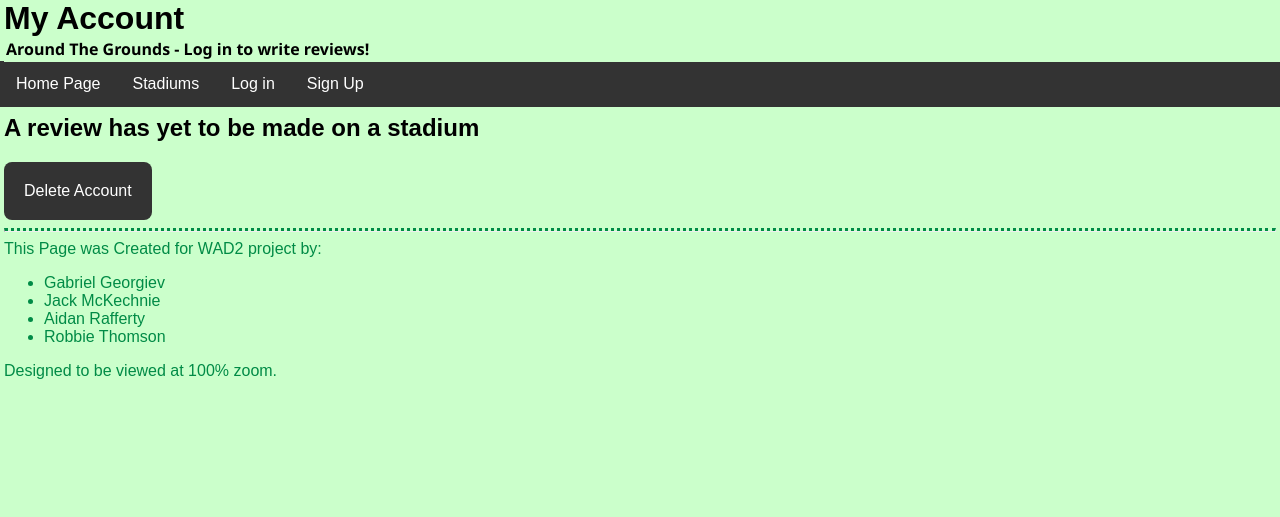
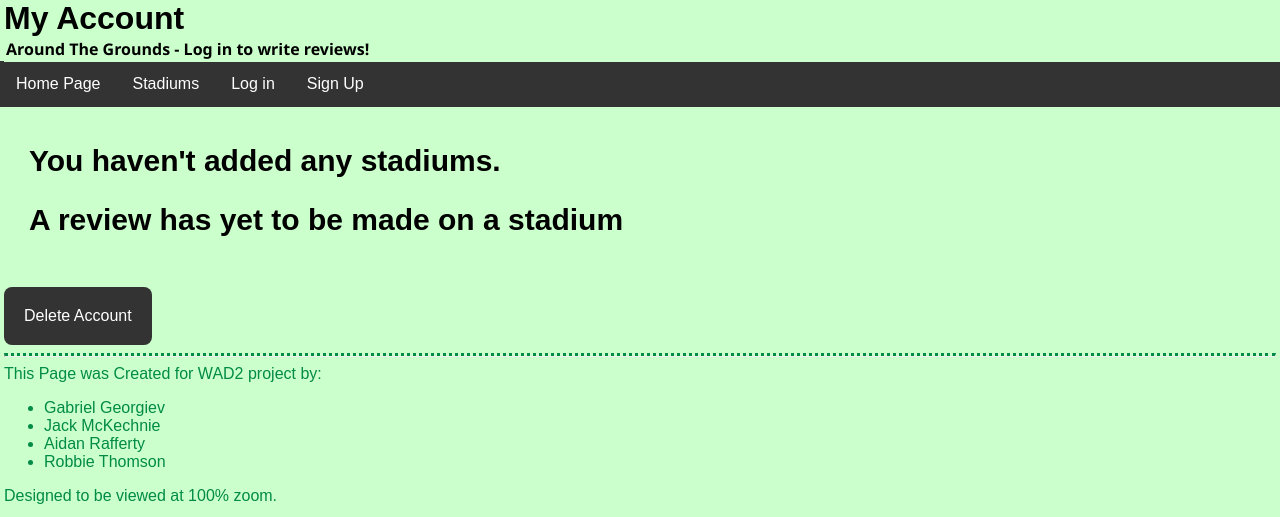
Before and after one commit to AidanRafferty/around_the_grounds, a Django app: page /ATGApp/account/ in a window 1280 px wide. Shown: the top 517 px of the page. Run offline with Django 3.2, Linux system fonts and the light colour scheme; parts of the project's set-up code (start-up, migrations or seed data) failed here and were passed over; some libraries are stand-ins or nearby versions.

Commit message:
lat long & clean

```diff
--- a/ATGApp/forms.py
+++ b/ATGApp/forms.py
@@ -9,6 +9,8 @@ class addStadiumForm(forms.ModelForm):
     postcode = forms.CharField(Stadium._meta.get_field("postcode").max_length, help_text="Please enter the Postcode of the Stadium.")
     homeTeam = forms.CharField(Stadium._meta.get_field("homeTeam").max_length, help_text="What is the home team that plays at the Stadium.")
     description = forms.CharField(Stadium._meta.get_field("description").max_length, help_text="Please give a small description of the Stadium. (MAX 500 characters)", widget = forms.TextInput(attrs={'class':'largeInput'}))
+    latitude = forms.CharField(Stadium._meta.get_field("latitude").max_length, help_text="Please enter the Latitude")
+    longitude = forms.CharField(Stadium._meta.get_field("longitude").max_length, help_text="Please enter the Longitude")
     #image input
     photo = forms.ImageField(help_text = "Upload a picture of the stadium ")
 
@@ -23,7 +25,7 @@ class addStadiumForm(forms.ModelForm):
     class Meta:
         # Provide an association between the ModelForm and a model
         model = Stadium
-        fields = ('name','capacity', 'postcode', 'homeTeam', 'description','photo')
+        fields = ('name', 'homeTeam', 'capacity', 'description', 'postcode', 'latitude', 'longitude', 'photo')
 
 
 class ReviewForm(forms.ModelForm):
--- a/ATGApp/views.py
+++ b/ATGApp/views.py
@@ -142,7 +142,13 @@ def account(request):
         reviews = Review.objects.order_by('-date').filter(user=user_profile)
         for review in reviews:
             print(review.stadium)
-        context_dict = {'reviews':reviews}
+        # context_dict = {'reviews':reviews}
+
+        stadiums = Stadium.objects.order_by('name').filter(user=user_profile)
+        for stadium in stadiums:
+            print(stadium.name)
+        context_dict = {'stadiums':stadiums, 'reviews':reviews}
+
     else:
         context_dict = {}
     return render(request,'ATGApp/myAccount.html', context = context_dict)
--- a/static/css/css.css
+++ b/static/css/css.css
@@ -59,9 +59,23 @@ input[type=submit], .button {
     display: inline-block;
     }
 
+
+    .stadiumButton{
+        /* border-radius:8px; */
+        border-color:rgb(203, 255, 203);
+        color:white;
+        text-align: center;
+        background-color: #333;
+        font-size: 16px;
+        cursor: pointer;
+        padding: 20px;
+        text-decoration: none;
+        display: inline-block;
+        }
+
 /* buttons END */
 
-input[type=submit]:hover, .button:hover, .reviewButton:hover{
+input[type=submit]:hover, .button:hover, .reviewButton:hover, .stadiumButton:hover{
     background-color: black;
     color: rgb(203, 255, 203);
     cursor: pointer;
@@ -139,8 +153,10 @@ div.gallery img {
 }
 
 div.stadName {
-    padding:  10px 10px 0px 10px;
+    padding:  15px 10px 0px 10px;
     text-align: center;
+    font-size: 20px;
+    margin-bottom: -15px;
 }
 
 * {
@@ -256,8 +272,26 @@ div.s{
     padding:15px 15px 15px 15px;
     overflow:auto;
     margin:10px;
+    border:1px solid black;
+    border-radius: 8px;
+
+}
+div.t{
+    font-family:Arial, Helvetica, sans-serif;
+    font-size: 20px;
+    padding:15px 15px 15px 15px;
+    overflow:auto;
+    margin:10px;
+    width:100%;
 }
 
+div.addS{
+    font-family:Arial, Helvetica, sans-serif;
+    padding:5px 15px 15px 15px;
+    overflow:auto;
+    margin:10px;
+    width:100%;
+}
 .stadiumImage{
 
 float: right;
--- a/templates/ATGApp/chosenStadium.html
+++ b/templates/ATGApp/chosenStadium.html
@@ -67,7 +67,8 @@
 		</div>
 
         {% if reviews %}
-		<p> Click on the corresponding header to sort reviews by atmosphere, food and facilities </p>
+        <div class="t">Click on the corresponding header to sort reviews by atmosphere, food and facilities.</div>
+        <p>The reviews are sorted so the newest is first by default.</p>
 			</br>
             <table id="reviews">
                 <tr>
--- a/templates/ATGApp/myAccount.html
+++ b/templates/ATGApp/myAccount.html
@@ -8,7 +8,19 @@
 {% block body_block %}
 	<h1>My Account</h1>
 
-    <div>
+    <div class="t">
+		{% if stadiums %}
+			<h2>The stadiums you have added are as follows:</h2>
+			<ul>
+				{% for stadium in stadiums %}
+				<li>{{stadium.name}}</li>
+				{% endfor %}
+			</ul>
+		{% else %}
+			<h2>You haven't added any stadiums.</h2>
+		{% endif %}
+
+
 		{% if reviews %}
 		<h2>These are the reviews you have made:</h2>
 			<table id="userReviews">
@@ -19,8 +31,9 @@
 						<th>Facilities</th>
 						<th>Review made on</th>
 						<th>Additional Information</th>
+
 					</tr>
-			{% for review in reviews%}
+				{% for review in reviews %}
 					</tr>
 						<td>{{review.stadium}}</td>
 						<td>{{review.atmosphere}} / 5 </td>
@@ -32,12 +45,9 @@
 						{% else %}
 							<td>No extra comments were added to the review.</td>
 						{% endif %}
-
 						</tr>
 				{% endfor %}
 			</table>
-
-
         {% else %}
             <h2>A review has yet to be made on a stadium</h2>
         {% endif %}
--- a/templates/ATGApp/register.html
+++ b/templates/ATGApp/register.html
@@ -9,9 +9,8 @@
     <h1>Register for Around the Grounds</h1>
 
     {% if registered %}
-        <h2>Thank you for registering!</h2><br/>
-        <a href="{% url 'index' %}">Return to the homepage.</a><br/>
-        <p>Or go to the <a href="{% url 'index' %}">Stadium Page</a> to pick a stadium to write a review on.</p>
+        <h2>Thank you for registering!</h2>
+        <a class ="reviewButton" href="{% url 'login' %}">Now Log In with registered details.</a>
 
     {% else %}
         <h2>Register for an account here!</h2>
```
Also changed, not shown: templates/ATGApp/add_stadium.html (+4 -8 lines), templates/ATGApp/stadiums.html (+18 -4 lines), db.sqlite3, media/stadium_images/cappielow.jpg (added). Lines whose indentation alone changed are shown as unchanged.
